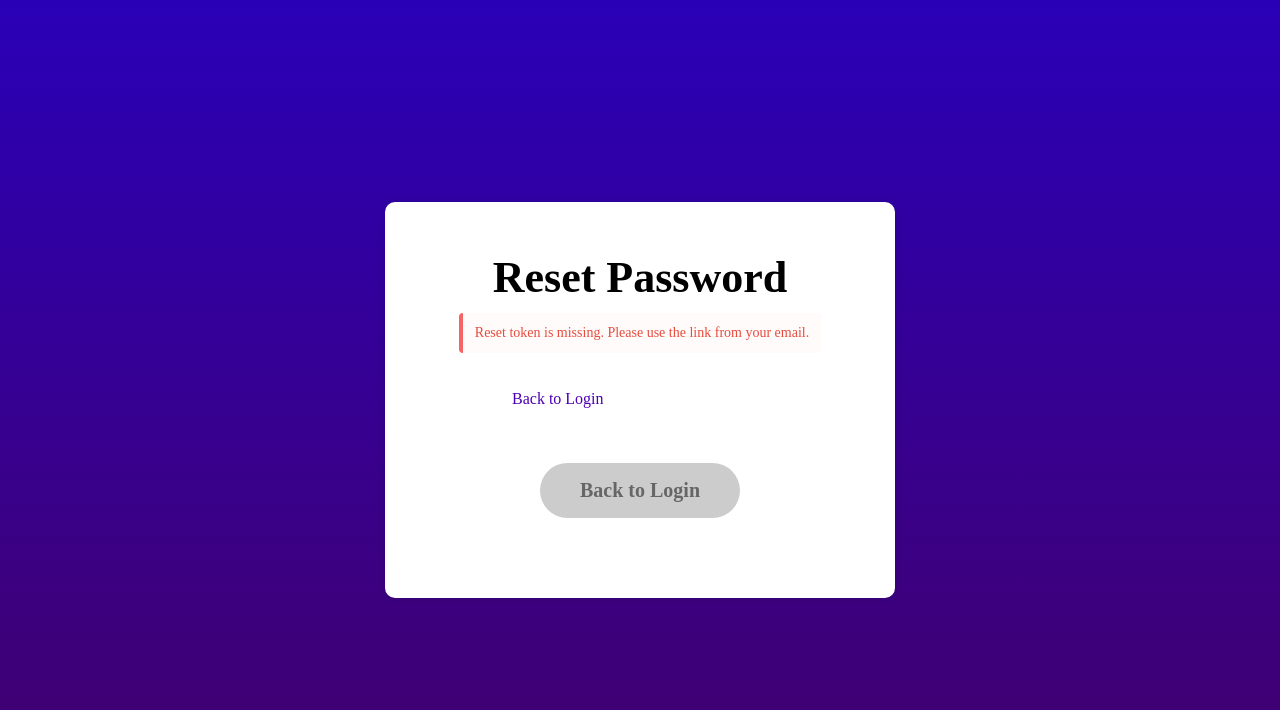
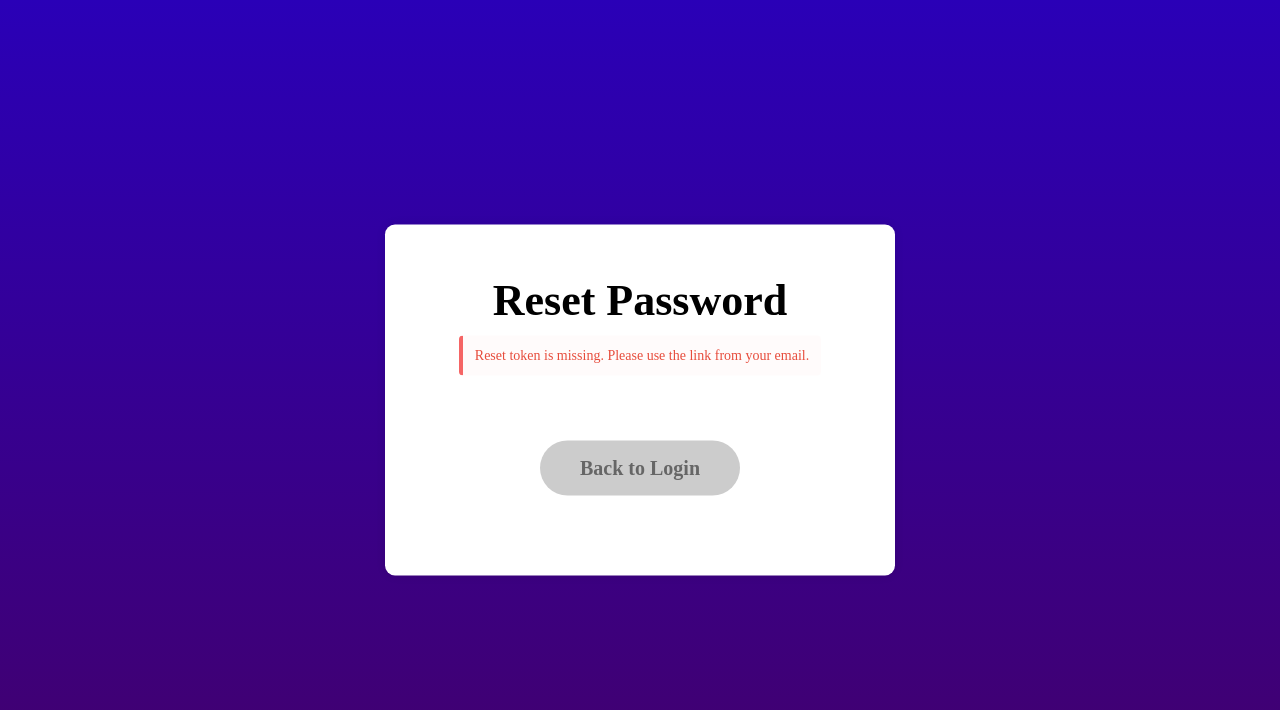
Before and after one commit to StMichael9/Pixl-Exam, a React (Vite) app in the folder pixl/: page /reset-password in a window 1280 px wide. Shown: the top 710 px of the page. Built offline with nearby package versions, Linux system fonts and the light colour scheme; no server answers.

Commit message:
Fixing reset issue

```diff
--- a/pixl/src/ResetPassword.jsx
+++ b/pixl/src/ResetPassword.jsx
@@ -10,6 +10,7 @@ function ResetPassword() {
   const [password, setPassword] = useState('');
   const [confirmPassword, setConfirmPassword] = useState('');
   const [error, setError] = useState('');
+  const [message, setMessage] = useState(''); // Added missing state
   const [loading, setLoading] = useState(false);
   const [resetComplete, setResetComplete] = useState(false);
   const [tokenValid, setTokenValid] = useState(false);
@@ -44,7 +45,8 @@ function ResetPassword() {
     setError('');
 
     try {
-      const response = await fetch('http://localhost:3001/reset-password', {
+      // Use API_URL from config instead of hardcoded localhost
+      const response = await fetch(`${API_URL}/reset-password`, {
         method: 'POST',
         headers: {
           'Content-Type': 'application/json',
@@ -105,11 +107,7 @@ function ResetPassword() {
         </form>
       ) : null}
 
-      <div className="forgot-password">
-        <span onClick={() => navigate('/')}>Back to Login</span>
-      </div>
-
-      {!resetComplete && !tokenValid && (
+      {/* Simplified navigation back to login */}
       <div className="sumbit-container">
         <div
           className="sumbit gray"
@@ -118,7 +116,6 @@ function ResetPassword() {
           Back to Login
         </div>
       </div>
-      )}
     </div>
   );
 }
```
Lines whose indentation alone changed are shown as unchanged.
